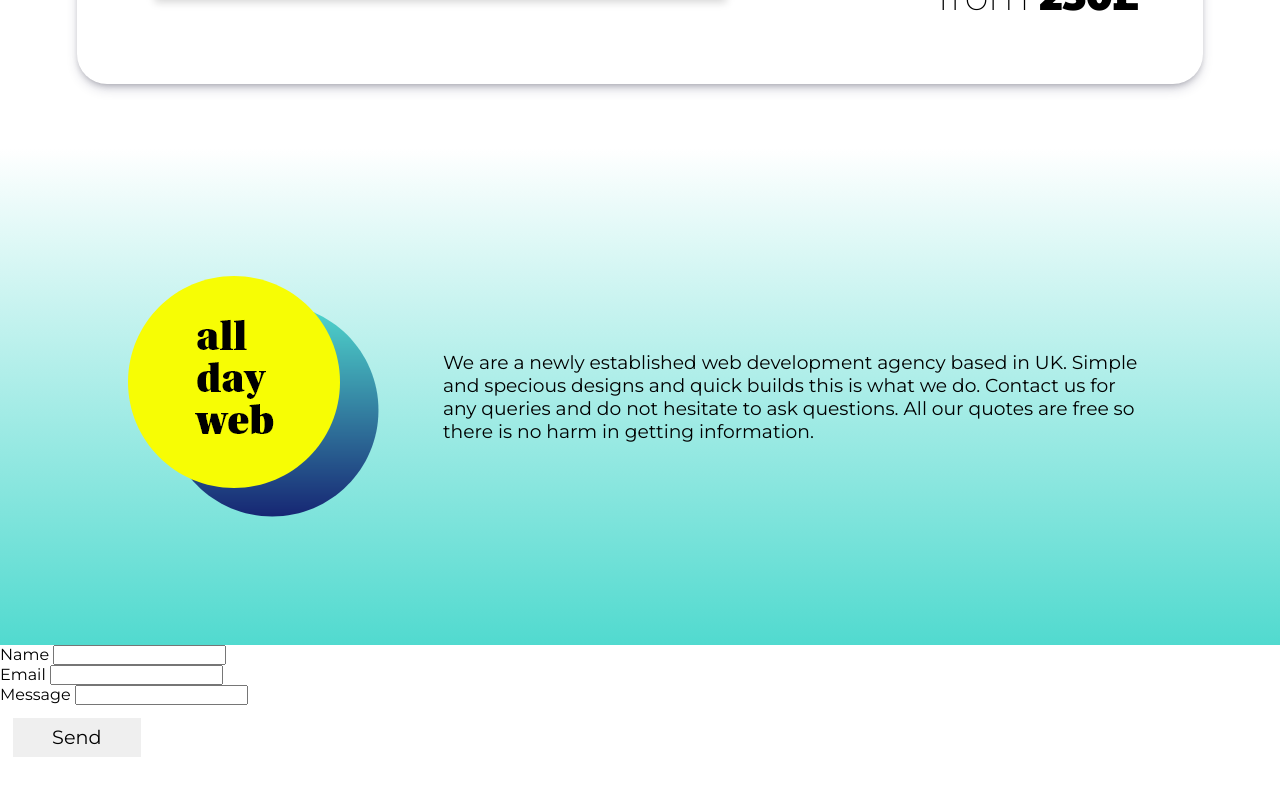
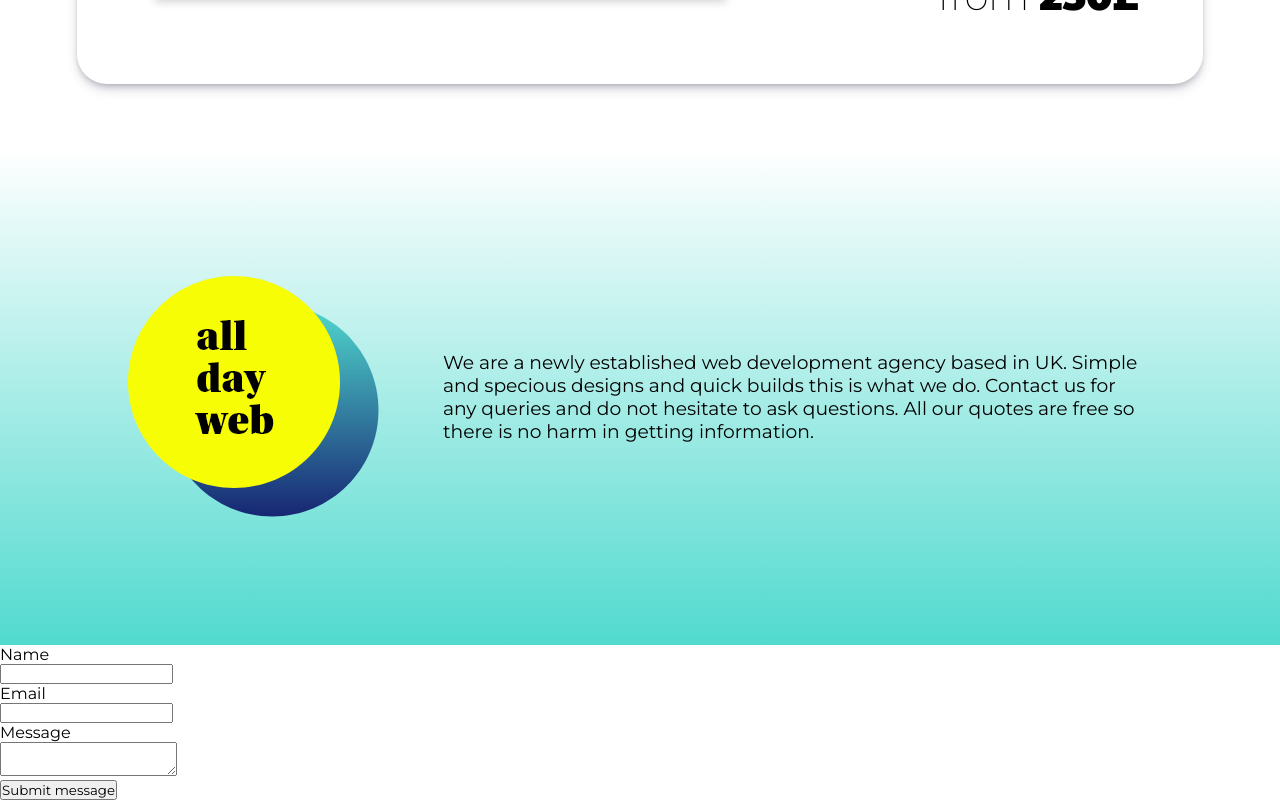
Before and after one commit to laterinthepast/alldayweb, a React (Create React App) app: page / in a window 1280 px wide. Shown: the part 3835-4635 px from the top of the page. Before the commit the page ends 4604 px from the top, so only its background shows below. Built offline with nearby package versions, Linux system fonts and the light colour scheme.

Commit message:
form updated

```diff
--- a/public/index.html
+++ b/public/index.html
@@ -13,6 +13,11 @@
 </head>
 
 <body>
+  <form name="contact" netlify netlify-honeypot="bot-field" hidden>
+    <input type="text" name="name">
+    <input type="email" name="email">
+    <textarea name="message"></textarea>
+  </form>
   <noscript>You need to enable JavaScript to run this app.</noscript>
 
 
--- a/src/components/Contact.jsx
+++ b/src/components/Contact.jsx
@@ -8,19 +8,22 @@
   return (
 
     <div>
-
-      <form name="contact" netlify="true">
+      <form name="contact" method="post">
+        <input type="hidden" name="form-name" value="contact" />
         <p>
-          <label>Name <input type="text" name="name" /></label>
+          <label htmlFor="name">Name</label> <br />
+          <input type="text" id="name" name="name" required />
         </p>
         <p>
-          <label>Email <input type="email" name="email" /></label>
+          <label htmlFor="email">Email</label> <br />
+          <input type="email" id="email" name="email" required />
         </p>
         <p>
-          <label>Message <input type="text" name="message" /></label>
+          <label htmlFor="message">Message</label> <br />
+          <textarea id="message" name="message" required></textarea>
         </p>
         <p>
-          <button type="submit">Send</button>
+          <input type="submit" value="Submit message" />
         </p>
       </form>
 
```
